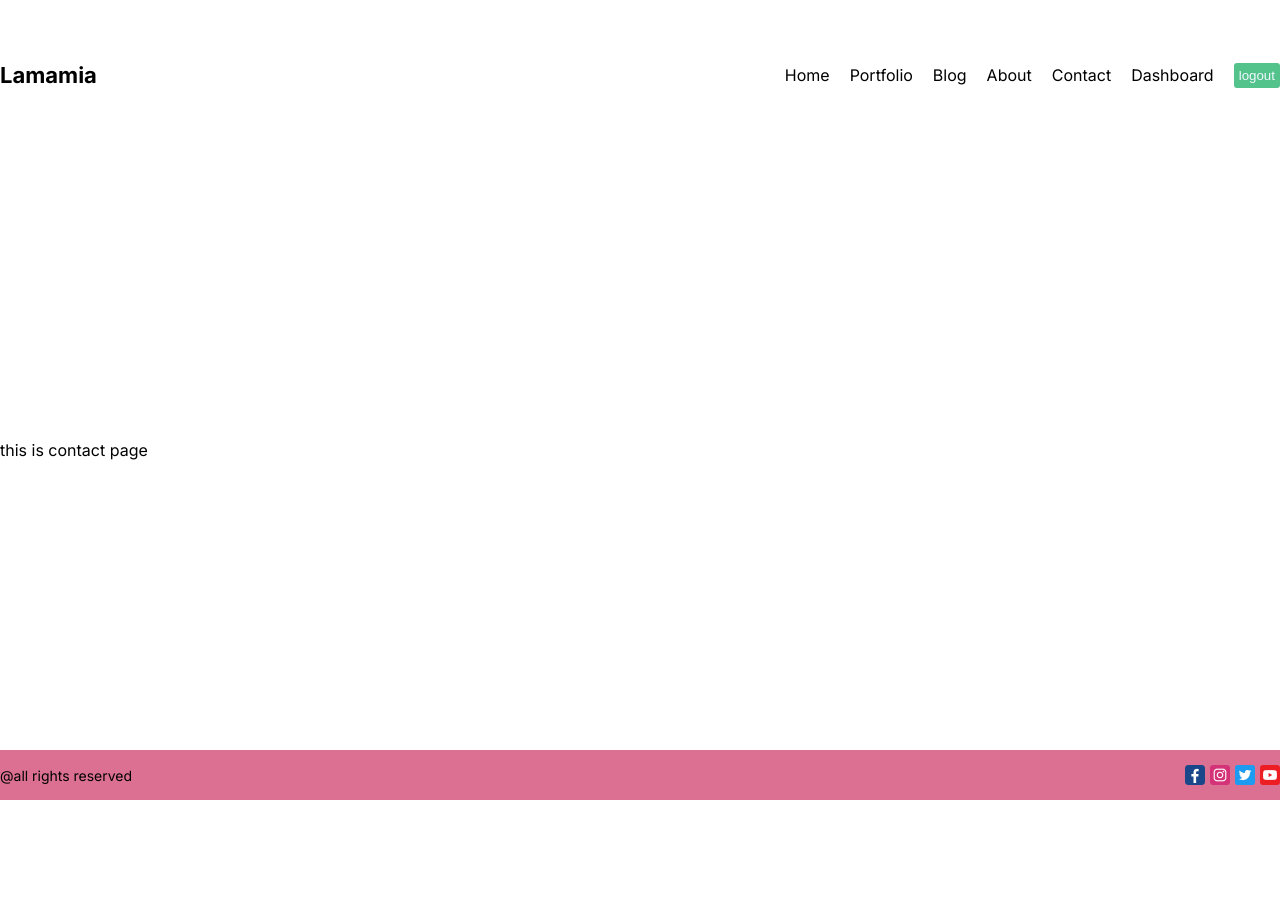
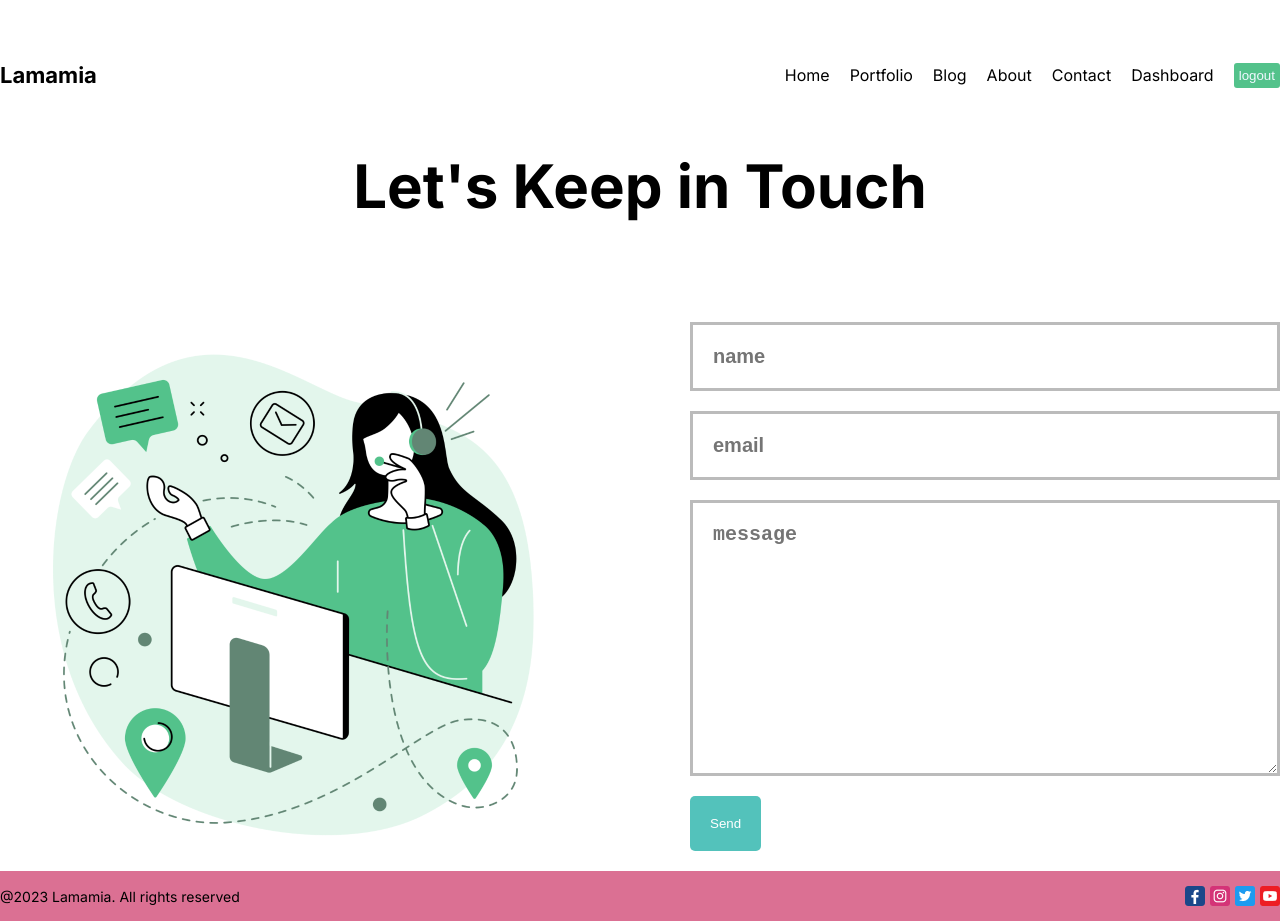
Before and after one commit to salomeshioshvili/nextjs-blog-with-assets, a Next.js app: page /contact in a window 1280 px wide. Before the commit the page ends 800 px from the top, so only its background shows below. Built offline with nearby package versions, Linux system fonts and the light colour scheme.

Commit message:
Adding About and Contact pages

```diff
--- a/src/app/contact/page.jsx
+++ b/src/app/contact/page.jsx
@@ -1,9 +1,28 @@
 import React from 'react'
+import styles from './page.module.css';
+import Button from '@/components/button/Button';
+import Image from "next/image";
 
 function Contact() {
-  return (
-    <div>this is contact page</div>
-  )
+  return <div>
+    <h1 className={styles.title}>Let's Keep in Touch</h1>
+    <div className={styles.content}>
+      <div className={styles.imgContainer}>
+        <Image
+          src={"/contact.png"}
+          alt="contact image"
+          fill={true}
+          className={styles.image}
+        />
+      </div>
+      <form className={styles.form}>
+        <input type="text" placeholder="name" className={styles.input}/>
+        <input type="text" placeholder="email" className={styles.input}/>
+        <textarea placeholder="message"cols="30" rows="10" className={styles.textArea}></textarea>
+        <Button title={"Send"} url={"/"}/>
+      </form>
+    </div>
+  </div>
 }
 
-export default Contact
+export default Contact;
--- /dev/null
+++ b/src/app/contact/page.module.css
@@ -0,0 +1,41 @@
+.content {
+    display: flex;
+    align-items: center;
+    gap: 100px;
+  }
+
+  .imgContainer {
+    flex: 1;
+    height: 500px;
+    position: relative;
+  }
+
+  .image {
+      object-fit: contain;
+  }
+
+  .title {
+    font-size: 60px;
+    margin-bottom: 100px;
+    text-align: center;
+  }
+
+  .form {
+    flex: 1;
+    display: flex;
+    flex-direction: column;
+    gap: 20px;
+    margin-bottom: 20px;
+  }
+
+  .input,
+  .textArea {
+    padding: 20px;
+    background-color: transparent;
+    border: none;
+    outline: none;
+    color: #bbb;
+    border: 3px solid #bbb;
+    font-size: 20px;
+    font-weight: bold;
+  }
--- a/src/app/page.jsx
+++ b/src/app/page.jsx
@@ -1,3 +1,4 @@
+import Button from '@/components/button/Button';
 import styles from './page.module.css'
 import Image from 'next/image'
 import Hero from 'public/hero.png'
@@ -13,7 +14,7 @@ export default function Home() {
           Turning your Idea into Reality. We bring together the teams from the
           global tech industry.
         </p>
-        <button className={styles.button}>See Out Works</button>
+        <Button title={"See your works"} url={"/"}/>
       </div>
       <div className={styles.item}>
         <Image src={Hero} alt="hero" className={styles.img}/>
--- /dev/null
+++ b/src/components/button/Button.jsx
@@ -0,0 +1,13 @@
+import React from 'react'
+import styles from './button.module.css'
+import Link from 'next/link'
+
+function Button({title, url}) {
+  return (
+    <Link href={url}>
+      <button className={styles.button}>{title}</button>
+    </Link>
+  )
+}
+
+export default Button
--- /dev/null
+++ b/src/components/button/button.module.css
@@ -0,0 +1,9 @@
+.button {
+    padding: 20px;
+    cursor: pointer;
+    background-color: #53c2Bb;
+    border: none;
+    border-radius: 5px;
+    width: max-content;
+    color: white;
+}
--- a/src/components/footer/Footer.jsx
+++ b/src/components/footer/Footer.jsx
@@ -5,7 +5,7 @@ import Image from 'next/image'
 function Footer() {
     return (
         <div className={styles.container}>
-          <span>@all rights reserved</span>
+          <span>@2023 Lamamia. All rights reserved</span>
           <div className={styles.socialNetworks}>
             <Image src="/1.png" width={20} className={styles.icon} height={20} alt="facebook"/>
             <Image src="/2.png" width={20} className={styles.icon} height={20} alt="instagram"/>
```
Also changed, not shown: src/app/about/page.jsx (+33 -0 lines), src/app/about/page.module.css (+20 -0 lines), src/app/page.module.css (+0 -10 lines), public/contact.png (added).
